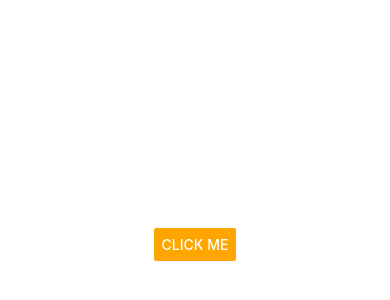
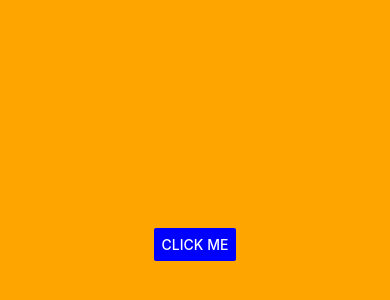
Before and after one commit to Yogue1997/New-Learning, a React Native app in the folder react-native/selfTeaching/: screen / in a window 390 px wide. Shown: the part 178-478 px from the top of the page. Built offline with nearby package versions, Linux system fonts and the light colour scheme.

Commit message:
Worked on style

```diff
--- a/react-native/selfTeaching/App.js
+++ b/react-native/selfTeaching/App.js
@@ -4,18 +4,17 @@ import { StyleSheet, SafeAreaView, Alert, Button} from 'react-native';
 export default function App() {
   const handlePress = () => console.log("Text cliked");
   return (
-    <SafeAreaView style={styles.container}>
+    <SafeAreaView style={[styles.container, containerStyle]}>
       <Button
-        color="orange"
+        color="blue"
         title='click me'
-        onPress={() =>
-          // this works only for iphone
-          Alert.prompt("My title", "My message", text => console.log(text))
-        }
+        onPress={''}
       />
     </SafeAreaView>
   );
 }
+
+const containerStyle = { backgroundColor: "orange" };
 
 const styles = StyleSheet.create({
   container: {
```
Also changed, not shown: 1 other file (tests, documents, lock files or other folders).
